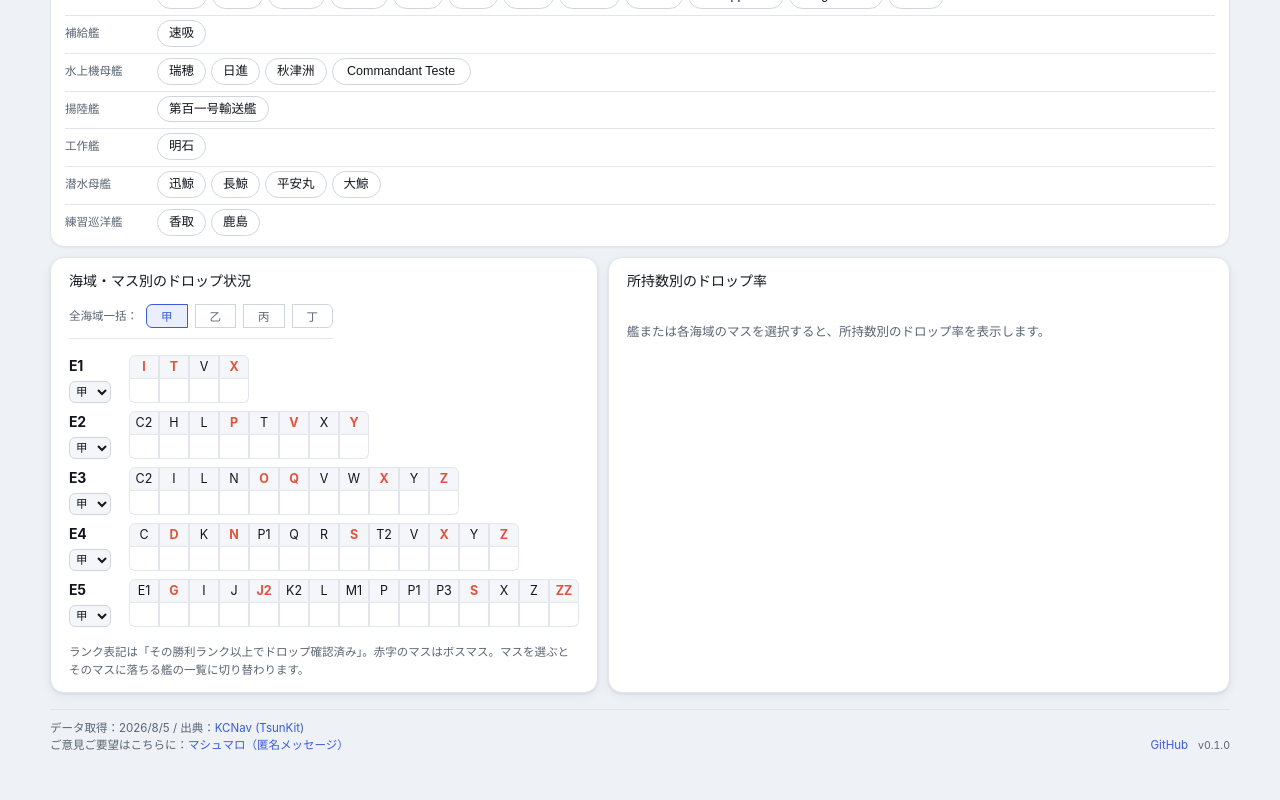
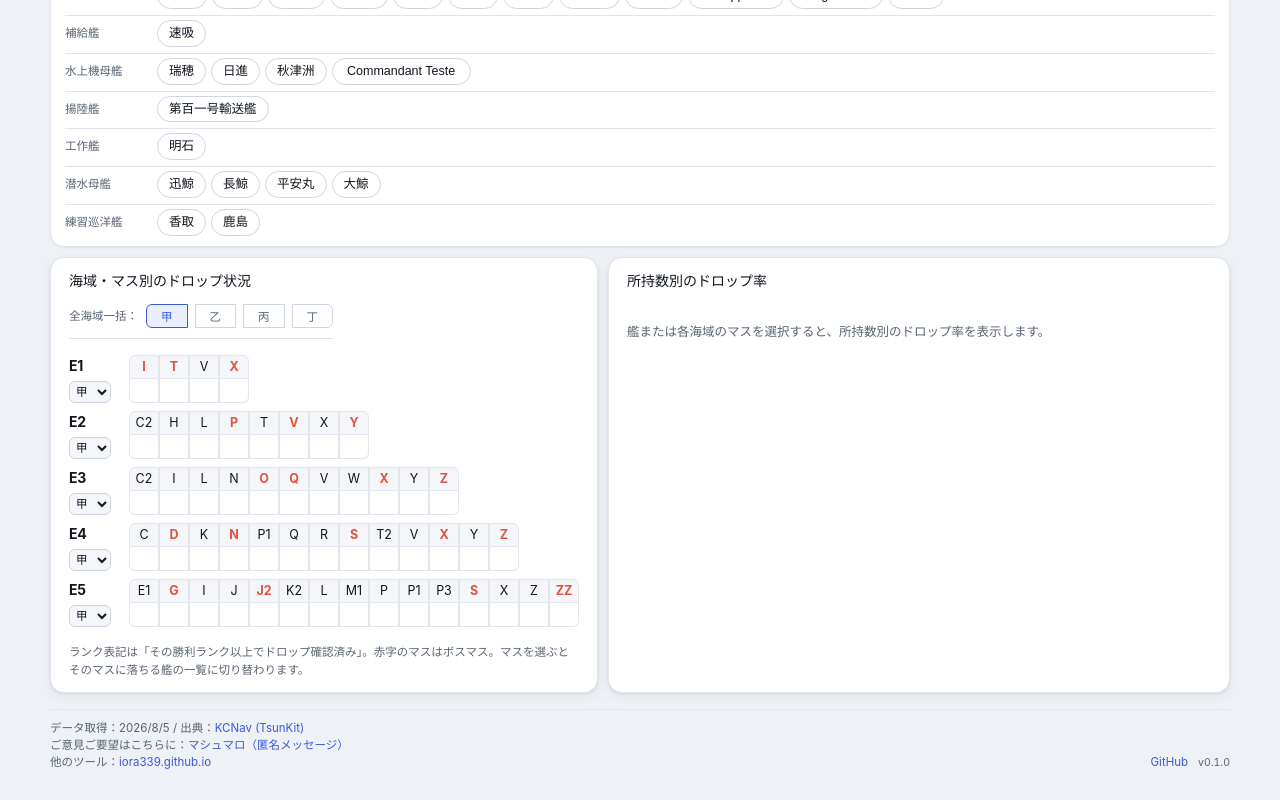
Before and after one commit to iora339/kc-drop-srch, a React (Vite) app: page / in a window 1280 px wide. Shown: the part 585-1385 px from the top of the page. Built offline with nearby package versions, Linux system fonts and the light colour scheme.

Commit message:
フッタに他のツールへのリンクを追加

```diff
--- a/src/App.tsx
+++ b/src/App.tsx
@@ -1513,6 +1513,11 @@ function App() {
           >
             マシュマロ（匿名メッセージ）
           </a>
+          <br />
+          他のツール：
+          <a href="https://iora339.github.io/" target="_blank" rel="noreferrer">
+            iora339.github.io
+          </a>
         </div>
         <div className="footer-meta">
           <a
```
